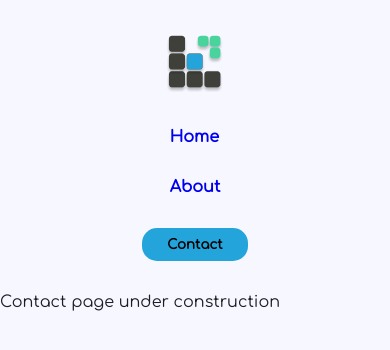
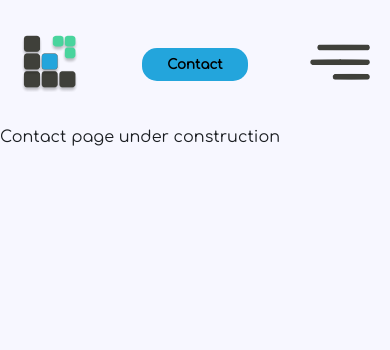
Before and after one commit to Krvne/portfolio-2.0, a React (Create React App) app: page /contact in a window 390 px wide. Shown: the top 350 px of the page. Built offline with nearby package versions, Linux system fonts and the light colour scheme.

Commit message:
got hamburger transition working

```diff
--- a/src/components/Mynavbar.js
+++ b/src/components/Mynavbar.js
@@ -6,12 +6,17 @@ const Mynavbar = () => {
     const currentPage = window.location.pathname
     const hamburger = require('./images/hamburger.png')
 
-    // const ham = document.getElementById('hamburger')
-    // const navUl = document.getElementById('nav-ul')
+    let showLinks = false
 
-    // ham.addEventListener('click', () => {
-    //     navUl.classList.toggle('show')
-    // })
+    function mobileNavToggle() {
+        console.log('working')
+        if (showLinks === false) {
+            showLinks = true
+        } else if (showLinks === true) {
+            showLinks = false
+        }
+        console.log(showLinks)
+    }
 
     return (
         <>
@@ -25,19 +30,19 @@ const Mynavbar = () => {
                 </nav>
                 <a href='/contact'><button>Contact</button></a>
             </header>
-            {/* <header id='show-mobile'>
-                <div className='nav'>
+            <header id='show-mobile'>
+                <div className='nav-items'>
                     <a href='/'><img class="logo" src={logo.default} width='60' height='60' alt='logo' /></a>
-                    <a className='right-padding' href='/contact'><button>Contact</button></a>
-                    <button id='hamburger' href='#'><img className='hamburger' src={hamburger.default} alt='' /></button>
+                    <a href='/contact'><button>Contact</button></a>
+                    <a id='hamburger' href='#' onClick={mobileNavToggle}><img className='hamburger' src={hamburger.default} alt='' width='60' /></a>
                 </div>
-                <div>
-                    <ul class="nav-links" id='nav-ul'>
+                <div className={(showLinks === false) ? 'links' : 'links show'}>
+                    <ul class="nav-links">
                         {(currentPage === '/') ? <li><a className='active' href='/'>Home</a></li> : <li><a href='/'>Home</a></li>}
                         {(currentPage === '/about') ? <li><a className='active' href='/about'>About</a></li> : <li><a href='/about'>About</a></li>}
                     </ul>
                 </div>
-            </header> */}
+            </header>
         </>
 
     )
--- a/src/css/mynavbar.css
+++ b/src/css/mynavbar.css
@@ -57,7 +57,24 @@ header button:hover {
     color: #f7f7ff;
 }
 
+#show-mobile {
+    display: none;
+}
+
+#hide-mobile {
+    display: flex;
+}
+
 @media only screen and (max-width: 692px) {
+
+    #show-mobile {
+        display: flex;
+    }
+
+    #hide-mobile {
+        display: none;
+    }
+
     header {
         display: flex;
         justify-content: center;
@@ -74,5 +91,27 @@ header button:hover {
 
     .nav-links {
         padding-left: 0;
+        display: flex;
+        flex-direction: column;
+        align-items: flex-end;
+    }
+
+    .links {
+        width: 90vw;
+        max-height: 0;
+        opacity: 0;
+        transition: all 0.5s;
+    }
+
+    .links.show {
+        max-height: 500px;
+        opacity: 100;
+    }
+
+    .nav-items {
+        display: flex;
+        justify-content: space-between;
+        width: 90vw;
+        align-items: center;
     }
 }
```
